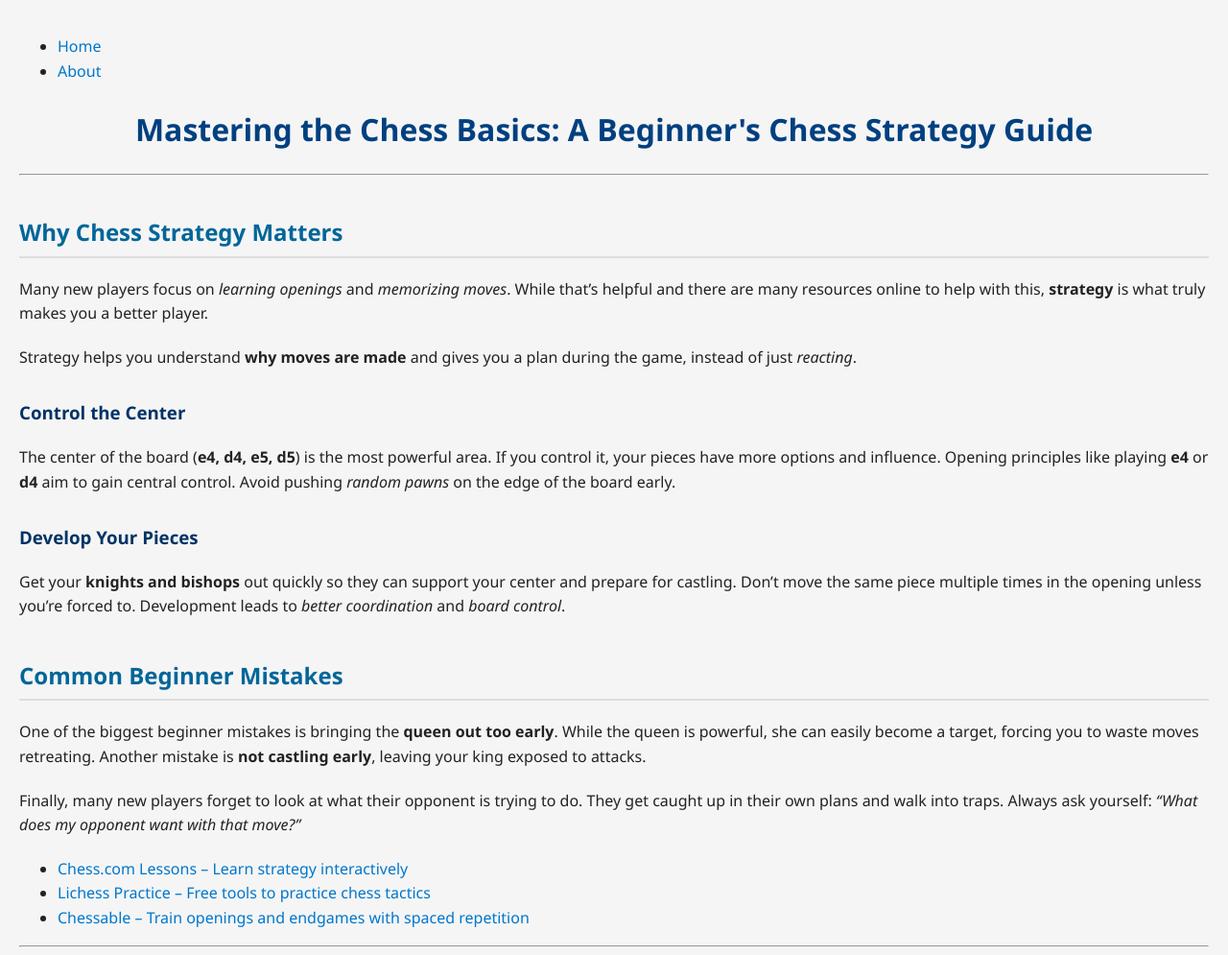
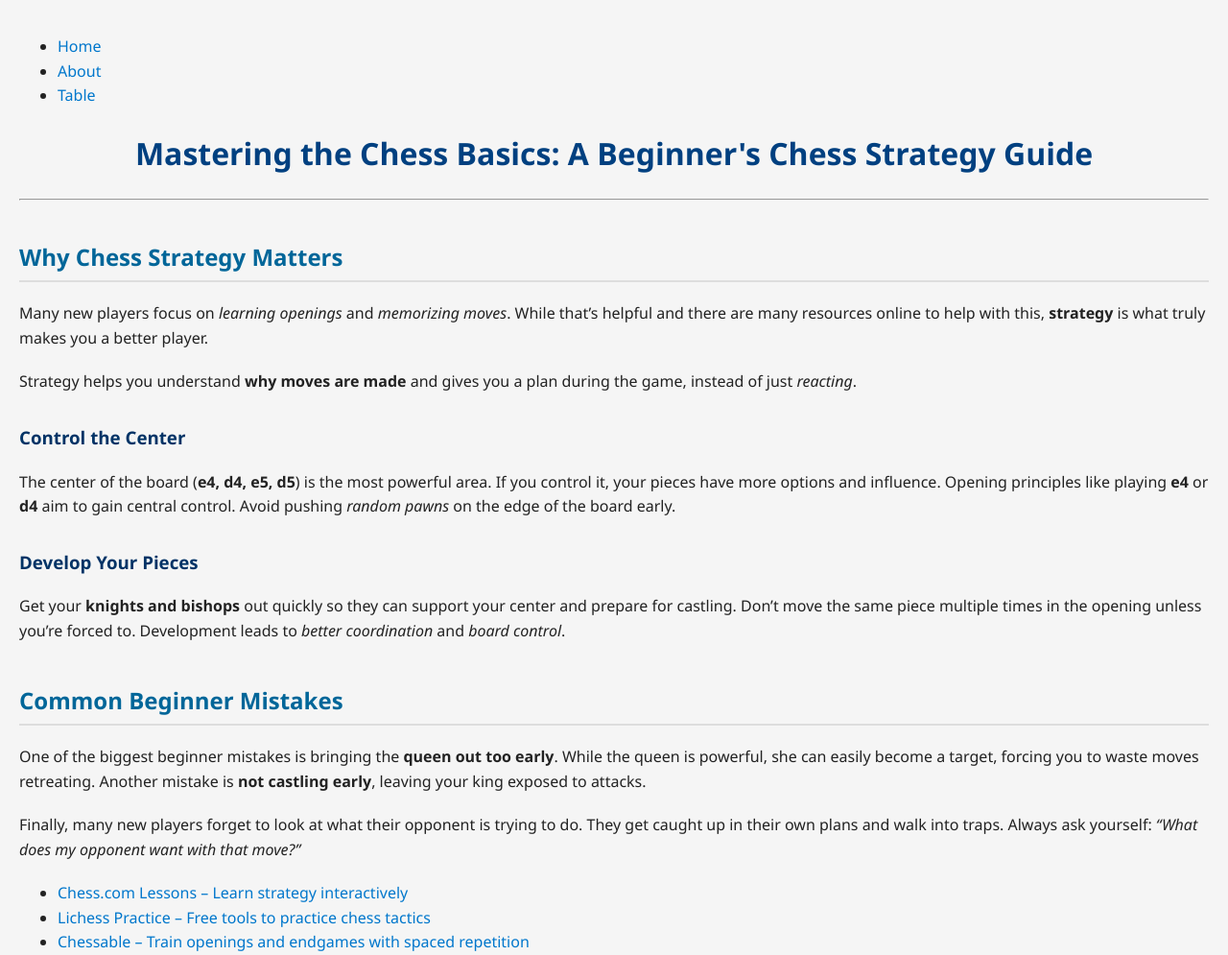
Before and after one commit to GREYSHOOK/chess-site, a plain HTML site: page GreyshockKyleHomePage.html in a window 1280 px wide. Shown: the top 995 px of the page at 96% size. Drawn offline with Linux system fonts and the light colour scheme.

Commit message:
added nav links to table page

```diff
--- a/GreyshockKyleHomePage.html
+++ b/GreyshockKyleHomePage.html
@@ -17,6 +17,7 @@
         <ul>
             <li><a href="GreyshockKyleHomePage.html">Home</a></li>
             <li><a href="about.html">About</a></li>
+            <li><a href="table.html">Table</a></li> <!-- Add this line -->
         </ul>
     </nav>
     <h1>Mastering the Chess Basics: A Beginner's Chess Strategy Guide</h1>
```
Also changed, not shown: about.html (+1 -0 lines).
